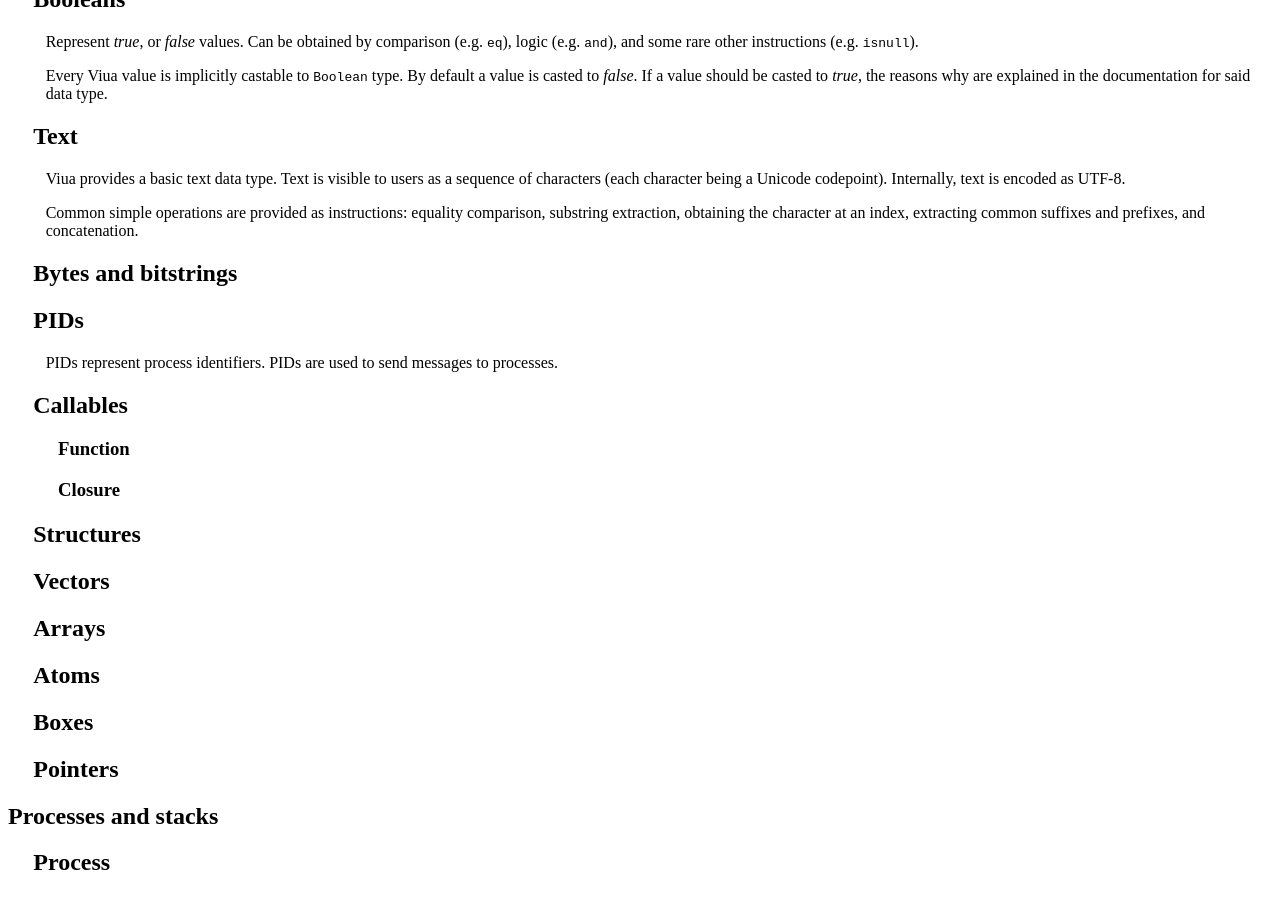
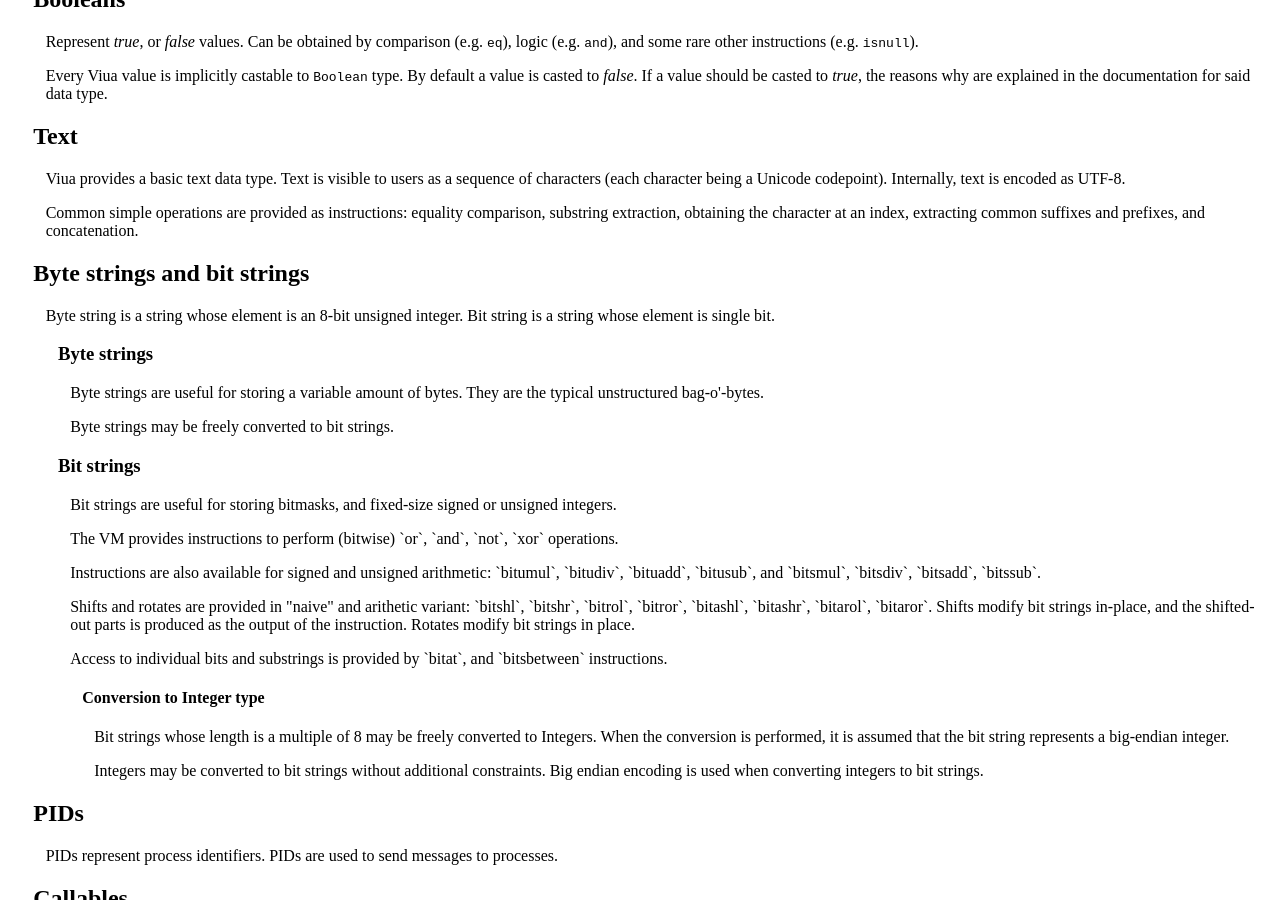
Before and after one commit to marekjm/docs.viuavm.org, a Jekyll site: the page built from model.html, in a window 1280 px wide and 900 px high, scrolled down 7149 px. Built offline with Jekyll 4.4.1, drawn with Linux system fonts in a browser that asks for light colours.

Commit message:
Bit and byte strings

```diff
--- a/model.html
+++ b/model.html
@@ -764,7 +764,65 @@ closure %1 foo/0
     </section>
 
     <section>
-        <h2> Bytes and bitstrings </h2>
+        <h2> Byte strings and bit strings </h2>
+
+        <p>
+            Byte string is a string whose element is an 8-bit unsigned integer.
+            Bit string is a string whose element is single bit.
+        </p>
+
+        <section>
+            <h3> Byte strings </h3>
+
+            <p>
+                Byte strings are useful for storing a variable amount of bytes.
+                They are the typical unstructured bag-o'-bytes.
+            </p>
+
+            <p>
+                Byte strings may be freely converted to bit strings.
+            </p>
+        </section>
+
+        <section>
+            <h3> Bit strings </h3>
+
+            <p>
+                Bit strings are useful for storing bitmasks, and
+                fixed-size signed or unsigned integers.
+            </p>
+
+            <p>
+                The VM provides instructions to perform (bitwise) `or`, `and`, `not`, `xor` operations.
+            </p>
+            <p>
+                Instructions are also available for signed and unsigned arithmetic: `bitumul`, `bitudiv`, `bituadd`, `bitusub`, and
+                `bitsmul`, `bitsdiv`, `bitsadd`, `bitssub`.
+            </p>
+            <p>
+                Shifts and rotates are provided in "naive" and arithetic variant: `bitshl`, `bitshr`, `bitrol`, `bitror`, `bitashl`, `bitashr`, `bitarol`, `bitaror`.
+                Shifts modify bit strings in-place, and the shifted-out parts is produced as the output of the instruction.
+                Rotates modify bit strings in place.
+            </p>
+
+            <p>
+                Access to individual bits and substrings is provided by `bitat`, and `bitsbetween` instructions.
+            </p>
+
+            <section>
+                <h4> Conversion to Integer type </h4>
+
+                <p>
+                    Bit strings whose length is a multiple of 8 may be freely converted to Integers.
+                    When the conversion is performed, it is assumed that the bit string represents a big-endian integer.
+                </p>
+
+                <p>
+                    Integers may be converted to bit strings without additional constraints.
+                    Big endian encoding is used when converting integers to bit strings.
+                </p>
+            </section>
+        </section>
     </section>
 
     <section>
```
